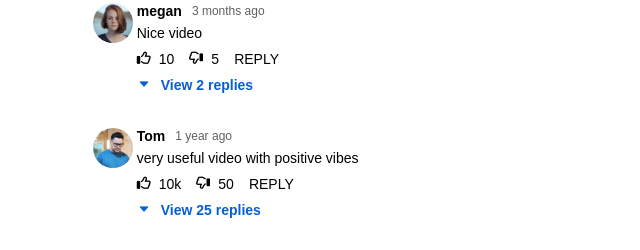
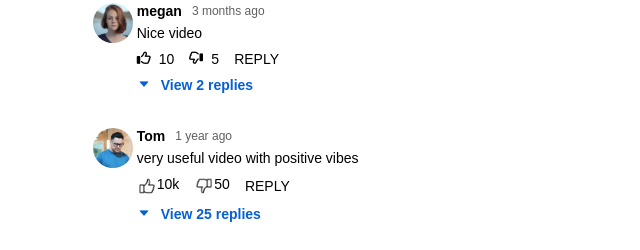
Before and after one commit to YPcoderYP/YouTube, a plain HTML site: page playvideo1.html in a window 1280 px wide. Shown: the part 1177-1427 px from the top of the page, 0-640 px from the left. Drawn offline with Linux system fonts and the light colour scheme.

Commit message:
see img instead of icon

```diff
--- a/playvideo1.html
+++ b/playvideo1.html
@@ -174,8 +174,8 @@
                                 </div>
                                 <p id="finalcomment">very useful video with positive vibes</p>
                                 <div class="reactions">
-                                    <span><i class="far fa-thumbs-up"></i><p>10k</p> </span>
-                                    <span><i class="far fa-thumbs-down fa-flip-horizontal"></i><p>50</p> </span>
+                                    <span><img src="images/like.png" alt=""><p>10k</p> </span>
+                                    <span><img src="images/dislike.png" alt=""><p>50</p> </span>
                                     <p>REPLY</p>
                                 </div>
                                 <div class="replies">
--- a/style.css
+++ b/style.css
@@ -848,6 +848,9 @@ nav{
     align-items: center;
     margin-bottom: 10px;
 }
+.commentright .reactions span img{
+    width: 20px;
+}
 .commentright .reactions span{
     margin-right: 15px;
     display: flex;
```
